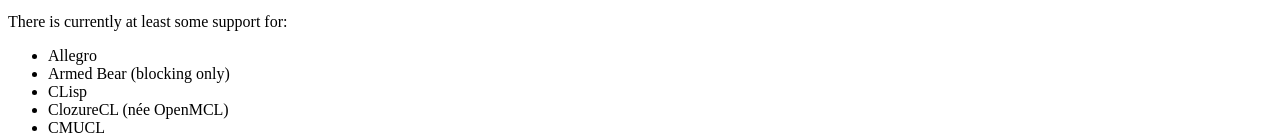
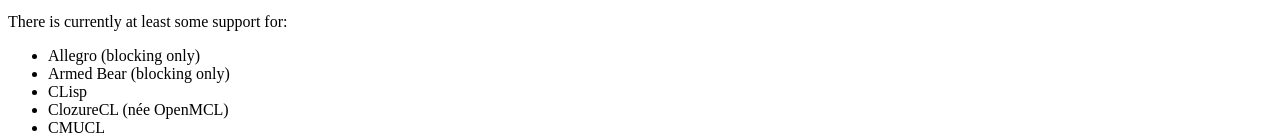
Before and after one commit to sellout/external-program, a plain HTML site: page site/index.html in a window 1280 px wide. Shown: the part 275-412 px from the top of the page. Drawn offline with Linux system fonts and the light colour scheme.

Commit message:
Note that Allegro only supports blocking calls currently.

```diff
--- a/site/index.html
+++ b/site/index.html
@@ -24,7 +24,7 @@
 
     <p>There is currently at least some support for:</p>
     <ul>
-      <li>Allegro</li>
+      <li>Allegro (blocking only)</li>
       <li>Armed Bear (blocking only)</li>
       <li>CLisp</li>
       <li>ClozureCL (née OpenMCL)</li>
```
